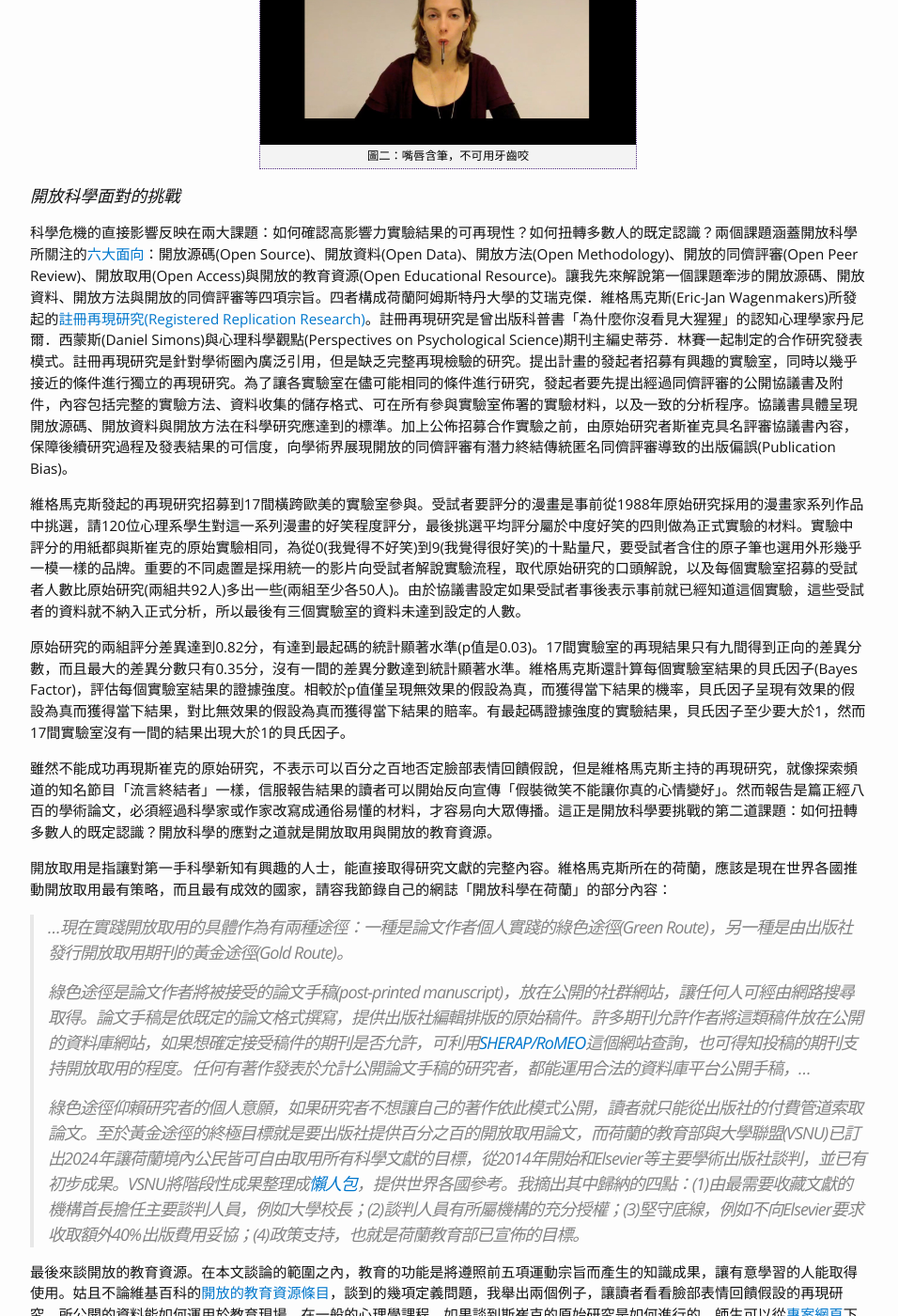
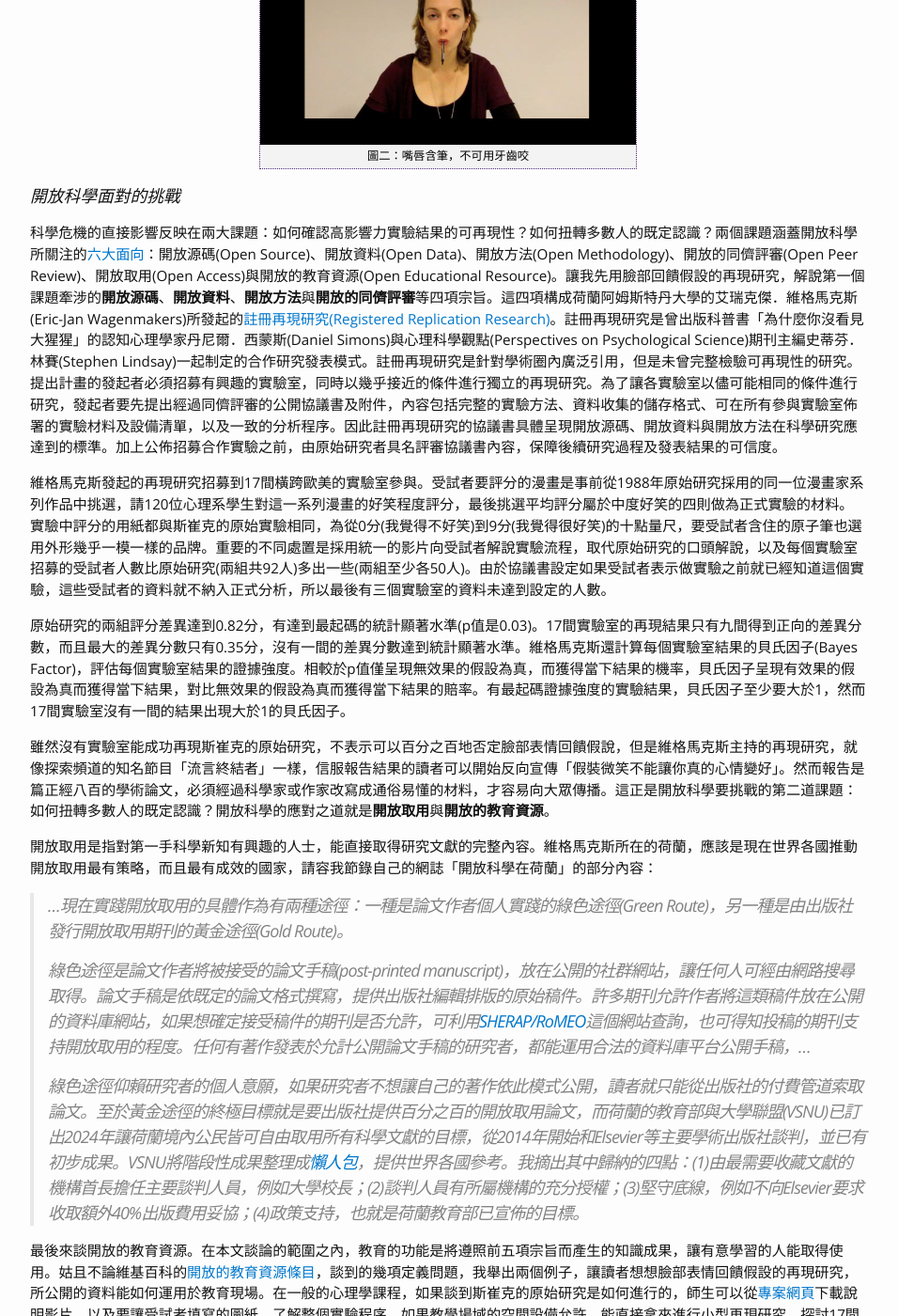
Before and after one commit to SCgeeker/SCgeeker.github.io, a Jekyll site: the page built from Text/text_2017003.md, in a window 1280 px wide and 1400 px high, scrolled down 931 px. Shown: the whole window at 94% size, without its empty margins (163-1119 px from the left). Built offline with Jekyll 4.4.1, drawn with Linux system fonts in a browser that asks for light colours; comment, search, counter and statistics services are not loaded; some of the changed text lies outside the part shown.

Commit message:
Revise the suggestions to provoke the open sciences.

```diff
--- a/Text/text_2017003.md
+++ b/Text/text_2017003.md
@@ -5,24 +5,24 @@
 layout: page
 ---
 
-「Thinking, Fast and Slow」(中譯：快思慢想)是諾貝爾經濟學獎得主丹尼爾．卡尼曼(Daniel Kahneman)於2011年出版的心理學科普好書，各國譯本至今仍保持不錯的暢銷度。然而出版的同一年，許多社會心理學研究無法再現的批評逐漸浮出檯面。在「快思慢想」的第四章裡，卡尼曼引用大量的社會心理學「促發效應研究」(Priming Effect)，為他所定義的「系統一」提供研究證據。這類研究的模式是比較兩組受試者在不同情境的安排裡，運用設計好的量尺做價值判斷，以組間判斷的差異推論情境存在導致「促發效應」的原因。「促發效應研究」假設其中一種情境能引發受試者內隱聯想(implicit association)，無意識地影響價值判斷。然而，卡尼曼在這一章所引用的一系列研究，[已經被確認或推測難以在接近的條件下再現][1]。這個例子顯示原來只有心理學家與統計學家關注的心理科學危機(Crisis in Psychological Science)，有可能演變為科普危機(Crisis in Popular Science)。
+「Thinking, Fast and Slow」(中譯：快思慢想)是諾貝爾經濟學獎得主丹尼爾．卡尼曼(Daniel Kahneman)於2011年出版的心理學科普好書，各國譯本至今仍保持不錯的暢銷度。然而出版的同一年，許多社會心理學研究無法再現的批評逐漸浮出檯面。在「快思慢想」的第四章裡，卡尼曼引用大量的社會心理學「促發效應研究」(Priming Effect)，為他所定義的「系統一」提供研究證據。這類研究的模式是比較兩組受試者在不同情境的安排裡，運用設計好的量尺對研究者 設定的目標進行價值判斷，研究者以組間判斷的差異推論情境存在導致「促發效應」的原因。「促發效應研究」假設其中一種情境能引發受試者內隱聯想(implicit association)，無意識地影響價值判斷。然而，卡尼曼在這一章所引用的一系列研究，[已經被確認或推測難以在接近的條件下再現][1]。這個例子顯示原來只有心理學家與統計學家關注的心理科學危機(Crisis in Psychological Science)，有可能演變為科普危機(Crisis in Popular Science)。
 
-本文以「快思慢想」第四章引用，證實臉部表情回饋假說(Facial Feedback Hypothesis)實質性的經典實驗，如何被確認難以再現的故事，介紹科學家為扭轉這一連串危機而啟動的開放科學運動(Open Science)。臉部表情回饋假說在「快思慢想」上市之前就在許多心理學課程中講授，最廣為人知是1988年德國心理學家弗列茲．斯崔克(Fritz Strack)報告的[實驗結果][2]。他請兩組受試者用嘴巴含住原子筆，以這樣的姿勢在印著量尺的評分紙上，為五則幽默漫畫的好笑程度評分。其中一組用牙齒咬住，自然呈現微笑表情(見圖一)，另一組用嘴唇含筆，呈現無情緒的表情(見圖二)。斯崔克發現前者的評分顯著高於後者，可證實臉部表情回饋假說的合理性。後續研究者稍微更改原始操作，像是嘴巴含著筆，用手做反應，但是得到的結果各不相同。然而更重要的是，原始研究從未在相同的條件下再次驗證，研究內容又經過許多教科書與科普作家的間接轉述，讓很多人以為只要像圖一的女孩一樣含著筆，心情自然就會好起來。
+本文以「快思慢想」第四章引用，證實臉部表情回饋假說(Facial Feedback Hypothesis)實質性的經典實驗，如何被確認難以再現的故事，介紹科學家為扭轉這一連串危機而啟動的開放科學運動(Open Science)。臉部表情回饋假說在「快思慢想」上市之前就在許多心理學課程中講授，最廣為人知是1988年德國心理學家弗列茲．斯崔克(Fritz Strack)報告的[實驗結果][2]。他請兩組受試者用嘴巴含住原子筆，以這樣的姿勢在評分紙上，為五則幽默漫畫的好笑程度評分。其中一組用牙齒咬住，自然呈現微笑表情(見圖一)，另一組用嘴唇含筆，呈現無情緒的表情(見圖二)。斯崔克發現前者的評分顯著高於後者，可證實臉部表情回饋假說的合理性。後續研究稍微更改原始操作，像是請受試者以嘴巴含著筆，用手做反應，但是得到的結果各不相同。然而更重要的是，原始研究從未在相同的條件下重覆驗證，研究內容又經過許多教科書與科普作品的間接轉述，讓很多人以為只要像圖一的女孩一樣含著筆，心情自然就會好起來。
 
 {% include image.html url="/images/Smiling.jpg" caption="圖一：牙齒含筆，不可碰觸嘴唇" width=400 align="center" %}
 
 {% include image.html url="/images/Pouting.jpg" caption="圖二：嘴唇含筆，不可用牙齒咬" width=400 align="center" %}
 
 ### 開放科學面對的挑戰
-科學危機的直接影響反映在兩大課題：如何確認高影響力實驗結果的可再現性？如何扭轉多數人的既定認識？兩個課題涵蓋開放科學所關注的[六大面向][3]：開放源碼(Open Source)、開放資料(Open Data)、開放方法(Open Methodology)、開放的同儕評審(Open Peer Review)、開放取用(Open Access)與開放的教育資源(Open Educational Resource)。讓我先來解說第一個課題牽涉的開放源碼、開放資料、開放方法與開放的同儕評審等四項宗旨。四者構成荷蘭阿姆斯特丹大學的艾瑞克傑．維格馬克斯(Eric-Jan Wagenmakers)所發起的[註冊再現研究(Registered Replication Research)][4]。註冊再現研究是曾出版科普書「為什麼你沒看見大猩猩」的認知心理學家丹尼爾．西蒙斯(Daniel Simons)與心理科學觀點(Perspectives on Psychological Science)期刊主編史蒂芬．林賽一起制定的合作研究發表模式。註冊再現研究是針對學術圈內廣泛引用，但是缺乏完整再現檢驗的研究。提出計畫的發起者招募有興趣的實驗室，同時以幾乎接近的條件進行獨立的再現研究。為了讓各實驗室在儘可能相同的條件進行研究，發起者要先提出經過同儕評審的公開協議書及附件，內容包括完整的實驗方法、資料收集的儲存格式、可在所有參與實驗室佈署的實驗材料，以及一致的分析程序。協議書具體呈現開放源碼、開放資料與開放方法在科學研究應達到的標準。加上公佈招募合作實驗之前，由原始研究者斯崔克具名評審協議書內容，保障後續研究過程及發表結果的可信度，向學術界展現開放的同儕評審有潛力終結傳統匿名同儕評審導致的出版偏誤(Publication Bias)。
+科學危機的直接影響反映在兩大課題：如何確認高影響力實驗結果的可再現性？如何扭轉多數人的既定認識？兩個課題涵蓋開放科學所關注的[六大面向][3]：開放源碼(Open Source)、開放資料(Open Data)、開放方法(Open Methodology)、開放的同儕評審(Open Peer Review)、開放取用(Open Access)與開放的教育資源(Open Educational Resource)。讓我先用臉部回饋假設的再現研究，解說第一個課題牽涉的**開放源碼**、**開放資料**、**開放方法**與**開放的同儕評審**等四項宗旨。這四項構成荷蘭阿姆斯特丹大學的艾瑞克傑．維格馬克斯(Eric-Jan Wagenmakers)所發起的[註冊再現研究(Registered Replication Research)][4]。註冊再現研究是曾出版科普書「為什麼你沒看見大猩猩」的認知心理學家丹尼爾．西蒙斯(Daniel Simons)與心理科學觀點(Perspectives on Psychological Science)期刊主編史蒂芬．林賽(Stephen Lindsay)一起制定的合作研究發表模式。註冊再現研究是針對學術圈內廣泛引用，但是未曾完整檢驗可再現性的研究。提出計畫的發起者必須招募有興趣的實驗室，同時以幾乎接近的條件進行獨立的再現研究。為了讓各實驗室以儘可能相同的條件進行研究，發起者要先提出經過同儕評審的公開協議書及附件，內容包括完整的實驗方法、資料收集的儲存格式、可在所有參與實驗室佈署的實驗材料及設備清單，以及一致的分析程序。因此註冊再現研究的協議書具體呈現開放源碼、開放資料與開放方法在科學研究應達到的標準。加上公佈招募合作實驗之前，由原始研究者具名評審協議書內容，保障後續研究過程及發表結果的可信度。
 
-維格馬克斯發起的再現研究招募到17間橫跨歐美的實驗室參與。受試者要評分的漫畫是事前從1988年原始研究採用的漫畫家系列作品中挑選，請120位心理系學生對這一系列漫畫的好笑程度評分，最後挑選平均評分屬於中度好笑的四則做為正式實驗的材料。實驗中評分的用紙都與斯崔克的原始實驗相同，為從0(我覺得不好笑)到9(我覺得很好笑)的十點量尺，要受試者含住的原子筆也選用外形幾乎一模一樣的品牌。重要的不同處置是採用統一的影片向受試者解說實驗流程，取代原始研究的口頭解說，以及每個實驗室招募的受試者人數比原始研究(兩組共92人)多出一些(兩組至少各50人)。由於協議書設定如果受試者事後表示事前就已經知道這個實驗，這些受試者的資料就不納入正式分析，所以最後有三個實驗室的資料未達到設定的人數。
+維格馬克斯發起的再現研究招募到17間橫跨歐美的實驗室參與。受試者要評分的漫畫是事前從1988年原始研究採用的同一位漫畫家系列作品中挑選，請120位心理系學生對這一系列漫畫的好笑程度評分，最後挑選平均評分屬於中度好笑的四則做為正式實驗的材料。實驗中評分的用紙都與斯崔克的原始實驗相同，為從0分(我覺得不好笑)到9分(我覺得很好笑)的十點量尺，要受試者含住的原子筆也選用外形幾乎一模一樣的品牌。重要的不同處置是採用統一的影片向受試者解說實驗流程，取代原始研究的口頭解說，以及每個實驗室招募的受試者人數比原始研究(兩組共92人)多出一些(兩組至少各50人)。由於協議書設定如果受試者表示做實驗之前就已經知道這個實驗，這些受試者的資料就不納入正式分析，所以最後有三個實驗室的資料未達到設定的人數。
 
 原始研究的兩組評分差異達到0.82分，有達到最起碼的統計顯著水準(p值是0.03)。17間實驗室的再現結果只有九間得到正向的差異分數，而且最大的差異分數只有0.35分，沒有一間的差異分數達到統計顯著水準。維格馬克斯還計算每個實驗室結果的貝氏因子(Bayes Factor)，評估每個實驗室結果的證據強度。相較於p值僅呈現無效果的假設為真，而獲得當下結果的機率，貝氏因子呈現有效果的假設為真而獲得當下結果，對比無效果的假設為真而獲得當下結果的賠率。有最起碼證據強度的實驗結果，貝氏因子至少要大於1，然而17間實驗室沒有一間的結果出現大於1的貝氏因子。
 
-雖然不能成功再現斯崔克的原始研究，不表示可以百分之百地否定臉部表情回饋假說，但是維格馬克斯主持的再現研究，就像探索頻道的知名節目「流言終結者」一樣，信服報告結果的讀者可以開始反向宣傳「假裝微笑不能讓你真的心情變好」。然而報告是篇正經八百的學術論文，必須經過科學家或作家改寫成通俗易懂的材料，才容易向大眾傳播。這正是開放科學要挑戰的第二道課題：如何扭轉多數人的既定認識？開放科學的應對之道就是開放取用與開放的教育資源。
+雖然沒有實驗室能成功再現斯崔克的原始研究，不表示可以百分之百地否定臉部表情回饋假說，但是維格馬克斯主持的再現研究，就像探索頻道的知名節目「流言終結者」一樣，信服報告結果的讀者可以開始反向宣傳「假裝微笑不能讓你真的心情變好」。然而報告是篇正經八百的學術論文，必須經過科學家或作家改寫成通俗易懂的材料，才容易向大眾傳播。這正是開放科學要挑戰的第二道課題：如何扭轉多數人的既定認識？開放科學的應對之道就是**開放取用**與**開放的教育資源**。
 
-開放取用是指讓對第一手科學新知有興趣的人士，能直接取得研究文獻的完整內容。維格馬克斯所在的荷蘭，應該是現在世界各國推動開放取用最有策略，而且最有成效的國家，請容我節錄自己的網誌「開放科學在荷蘭」的部分內容：
+開放取用是指對第一手科學新知有興趣的人士，能直接取得研究文獻的完整內容。維格馬克斯所在的荷蘭，應該是現在世界各國推動開放取用最有策略，而且最有成效的國家，請容我節錄自己的網誌「開放科學在荷蘭」的部分內容：
 
 > ...現在實踐開放取用的具體作為有兩種途徑：一種是論文作者個人實踐的綠色途徑(Green Route)，另一種是由出版社發行開放取用期刊的黃金途徑(Gold Route)。
 >
@@ -30,16 +30,16 @@
 >
 > 綠色途徑仰賴研究者的個人意願，如果研究者不想讓自己的著作依此模式公開，讀者就只能從出版社的付費管道索取論文。至於黃金途徑的終極目標就是要出版社提供百分之百的開放取用論文，而荷蘭的教育部與大學聯盟(VSNU)已訂出2024年讓荷蘭境內公民皆可自由取用所有科學文獻的目標，從2014年開始和Elsevier等主要學術出版社談判，並已有初步成果。VSNU將階段性成果整理成[懶人包][6]，提供世界各國參考。我摘出其中歸納的四點：(1)由最需要收藏文獻的機構首長擔任主要談判人員，例如大學校長；(2)談判人員有所屬機構的充分授權；(3)堅守底線，例如不向Elsevier要求收取額外40%出版費用妥協；(4)政策支持，也就是荷蘭教育部已宣佈的目標。
 
-最後來談開放的教育資源。在本文談論的範圍之內，教育的功能是將遵照前五項運動宗旨而產生的知識成果，讓有意學習的人能取得使用。姑且不論維基百科的[開放的教育資源條目][7]，談到的幾項定義問題，我舉出兩個例子，讓讀者看看臉部表情回饋假設的再現研究，所公開的資料能如何運用於教育現場。在一般的心理學課程，如果談到斯崔克的原始研究是如何進行的，師生可以從[專案網頁][8]下載說明影片，以及要讓受試者填寫的圖紙，了解整個實驗程序。如果空間條件允許，還能直接拿來進行再現研究，探討17間實驗室無法成功再現的原因。另一個可以運用的教育現場是統計學課程，這份研究的分析方法結合次數主義(Frequetism)與貝氏統計(Baysian Statistics)，除了所有實驗室的原始資料，維格馬克斯還公開處理資料的R原始碼，教師能自行改編為適合講授的教材；自學者能直接下載測試，了解報告裡的數據與圖表產生的程序；科普作家能重新組織圖表，用於讓大眾更通俗易懂的作品之中。
+最後來談開放的教育資源。在本文談論的範圍之內，教育的功能是將遵照前五項宗旨而產生的知識成果，讓有意學習的人能取得使用。姑且不論維基百科的[開放的教育資源條目][7]，談到的幾項定義問題，我舉出兩個例子，讓讀者想想臉部表情回饋假設的再現研究，所公開的資料能如何運用於教育現場。在一般的心理學課程，如果談到斯崔克的原始研究是如何進行的，師生可以從[專案網頁][8]下載說明影片，以及要讓受試者填寫的圖紙，了解整個實驗程序。如果教學場域的空間設備允許，能直接拿來進行小型再現研究，探討17間實驗室無法成功再現的原因。另一個可以運用的教育現場是統計學課程，這份研究的分析方法結合次數主義(Frequetism)與貝氏統計(Baysian Statistics)，除了所有實驗室的原始資料，維格馬克斯還公開處理資料的R原始碼，教師能自行改編為適合學習者程度的教材；自學者能直接下載測試，了解如何產生報告裡的數據與圖表；科普作家能運用原始資料及程式碼重新組織圖表，創作更通俗易懂的作品。
 
-從以上的說明中，我認為教育資源要有多開放，取決於研究者預期研究成果的影響力要多深多廣。要扭轉「控制表情就能控制心情」的即定認識，需要更多的二次創作讓更多人理解原始研究不能成功再現的原因及意義。研究內容的透明度越高，越有利更多令人深刻的二次創作誕生。相對於造成心理科學危機的一系列研究，最明顯的共同特徵是研究內容不夠公開透明，結論卻讓人感覺有趣或認為很重要。就此來看，未來評估一位學者的學術成就，應是看公開的研究內容如何有利其它學者規劃最接近的再現條件，以及有利各種教育場合轉化運用的程度。
+從以上的說明中，我認為教育資源要有多開放，取決於研究者期許研究成果的影響力要多深多廣。要扭轉「控制表情就能控制心情」的深刻印象，需要更多的二次創作，讓更多人理解原始研究不能成功再現的原因及意義。研究內容的透明度越高，越有利有創意的科普作者生產令人深刻的二次創作。只要大略檢視造成心理科學危機的一系列研究，最明顯的共同特徵是研究內容不夠公開透明，結論卻讓人感覺有趣或顯得很重要。就此來看，未來評估一位學者的學術成就，應是看公開的研究內容如何有利其它學者規劃條件接近的再現研究，以及有利各種教育場合轉化運用的程度。
 
 ### 營造開放科學的有利條件
 本文的最後，我想以與外國學者直接交流合作的經驗，提供有心參與開放科學的學習者、各領域需要收集數據更新知識的科學家、與願意提供資源促成發展的人士一些建議：
 
-1. **使用可公開且可重製的格式紀錄學習內容。** 以這篇文章為例，原稿是以markdown格式編輯，編輯完成後可立刻更新至個人網頁。我的個人網頁是以github建置維護，編輯原稿的電腦有git管理我的完稿紀錄，兩者都是版本控制(version control)的系統。版本控制讓我必須紀錄每次更新網頁時變動的狀況，任何人皆可從github追蹤網頁更新的紀錄，如同實驗紀錄簿的功能。習慣以這樣的方式紀錄個人學習內容之後，就能有效維持公開內容的可信度。不過沒有程式設計經驗的學習者，需要一段學習時間才能上手git與github，建議運用如[open science framework][9]有提供簡易版本控制的雲端平台，管理個人學習筆記。
-2. **收集資料前先備份研究計畫，並公開地紀錄過程中計畫的改變。** 這是規劃與執行註冊研究(Registered Research)的基本原則，搭配版本控制的紀錄，科學家能確保研究過程按照計畫步驟執行，並明確紀錄過程中必須改變計畫設定的原因。不論最後有沒有得到支持假設的結果，都能有實質收穫。最重要的是，這樣的研究紀錄方式充分地將學術誠信的觀念轉化為實際行動。
-3. **建置連結各項開放科學運動的中繼平台。**  近幾年台灣社會出現許多以「開放資料」為核心的社會運動，也有大學及中學教師投入有分享價值的教學改造計畫。除了開放取用需要政府及大學真正重視，其它五項開放科學運動都已經發展出一定的規模，如果有中繼平台能整合各項運動，提供現役及未來的科學研究人員完整的開放科學養成教育，台灣的學術研究及教育環境必然脫胎換骨。
+1. **使用可公開且可重製的格式紀錄學習內容。** 明確的建議是從今天開始，使用有版本控制(version control)功能的應用程式，管理個人學習內容。以這篇文章為例，原稿是以markdown格式編輯，編輯完成後可立刻更新至個人網頁。讀者可以從[我公開的更新紀錄][11]，了解這篇文章的製作過程。只要習慣以這樣的方式紀錄個人學習內容之後，就能有效維持公開內容的可信度。不過沒有程式設計經驗的學習者，需要一段學習時間才能掌握這套筆記系統，建議運用如[open science framework][9]等有提供版本控制的雲端平台，管理個人學習筆記。
+2. **收集資料前備份研究計畫，公開地紀錄過程中的一切行動。** 這是規劃與執行註冊研究(Registered Research)的基本原則，搭配版本控制的紀錄，科學家能確保研究過程按照計畫步驟執行，並明確紀錄過程中必須改變初始設定的原因。不論最後有沒有得到支持假設的結果，報告都可以有助更新現有的知識。最重要的是，這樣的研究紀錄方式充分地將學術誠信的原則轉化為實際行動。致於為何推動開放科學可以落實學術誠信，值得寫一篇專文說明，限於月刊篇幅限制，只能在此埋個伏筆。
+3. **建置連結各項開放科學運動的中繼平台。**  近幾年台灣社會出現許多以「開放資料」為核心的社會運動，也有不少各級學校教師投入有共享價值的民間教育改造計畫。除了開放取用需要政府及大學真正重視，推動其它五項開放科學宗旨的社會條件，都已經具備可觀的規模，只要有方便使用的中繼平台整合各項運動及資源，提供現役及未來的科學研究人員完整的開放科學養成教育，台灣的學術研究及教育環境很可能因此脫胎換骨。
 
 歐盟從2016年開始的「提昇歐洲開放科學訓練品質計畫」(Facilitate Open Science Training for European Research，簡稱[FOSTER][10])，是值得效法的參考對象。不過我認為政府不必急著出錢送人去歐洲觀摩，先分析目前台灣科研環境的優劣勢，就能了解需要建置什麼樣的平台，幫助國內優秀的科研人才，產出可信且有高品質的研究成果，回饋台灣及國際社會。
 
@@ -54,3 +54,4 @@
 [8]: <https://osf.io/hgi2y/> "Simons, D. J., Dijkhoff, L. C., Beek, T. F., Wagenmakers, E.-J., & Gronau, Q. F. (2016, July 11). RRR - Strack et al (1988). Retrieved from osf.io/hgi2y"
 [9]: <https://osf.io/> "https://osf.io/"
 [10]: <https://www.fosteropenscience.eu/> "https://www.fosteropenscience.eu/"
+[11]: <https://github.com/SCgeeker/SCgeeker.github.io/commits/master> "我的網頁更新紀錄"
```
Also changed, not shown: 3 other files.
